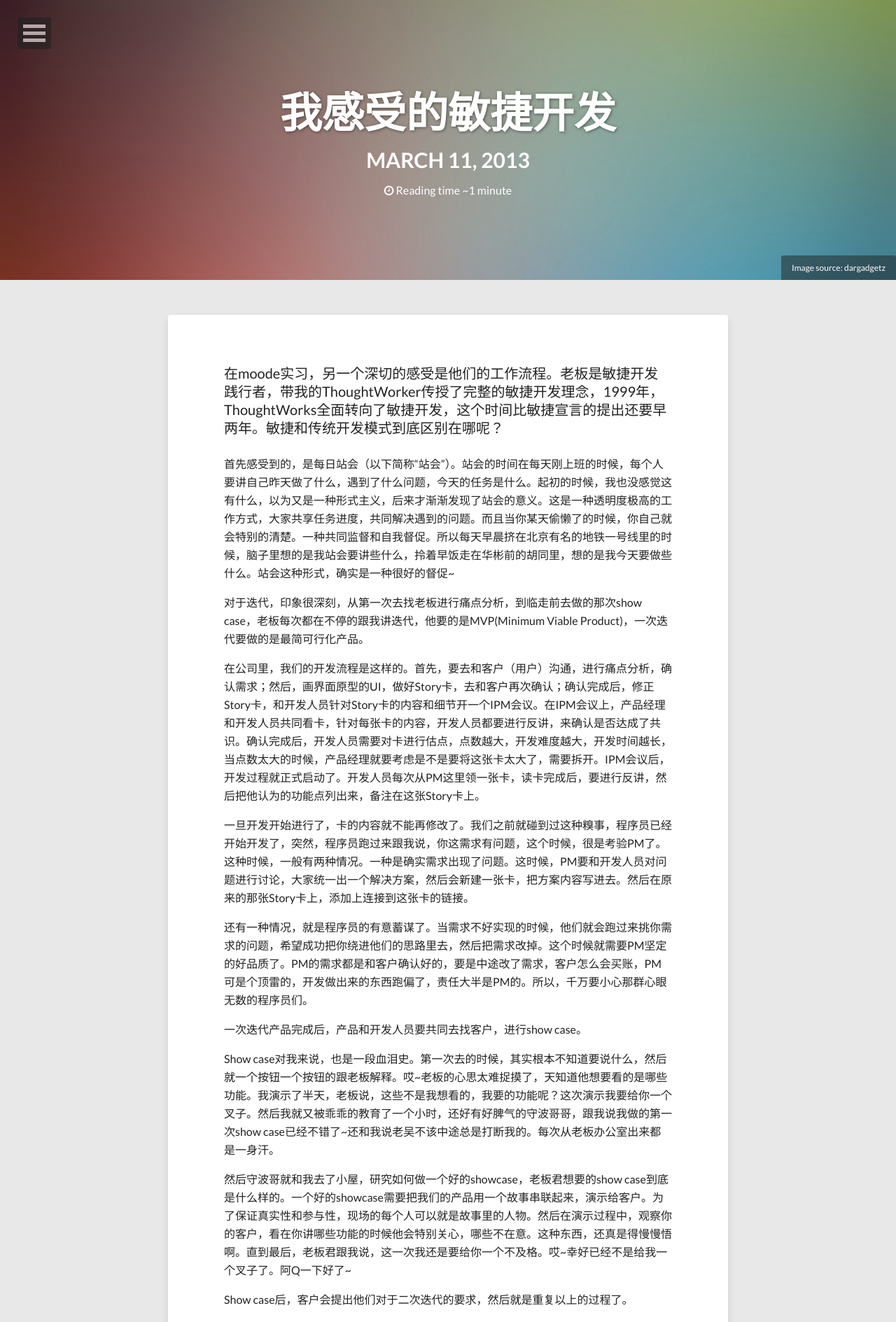
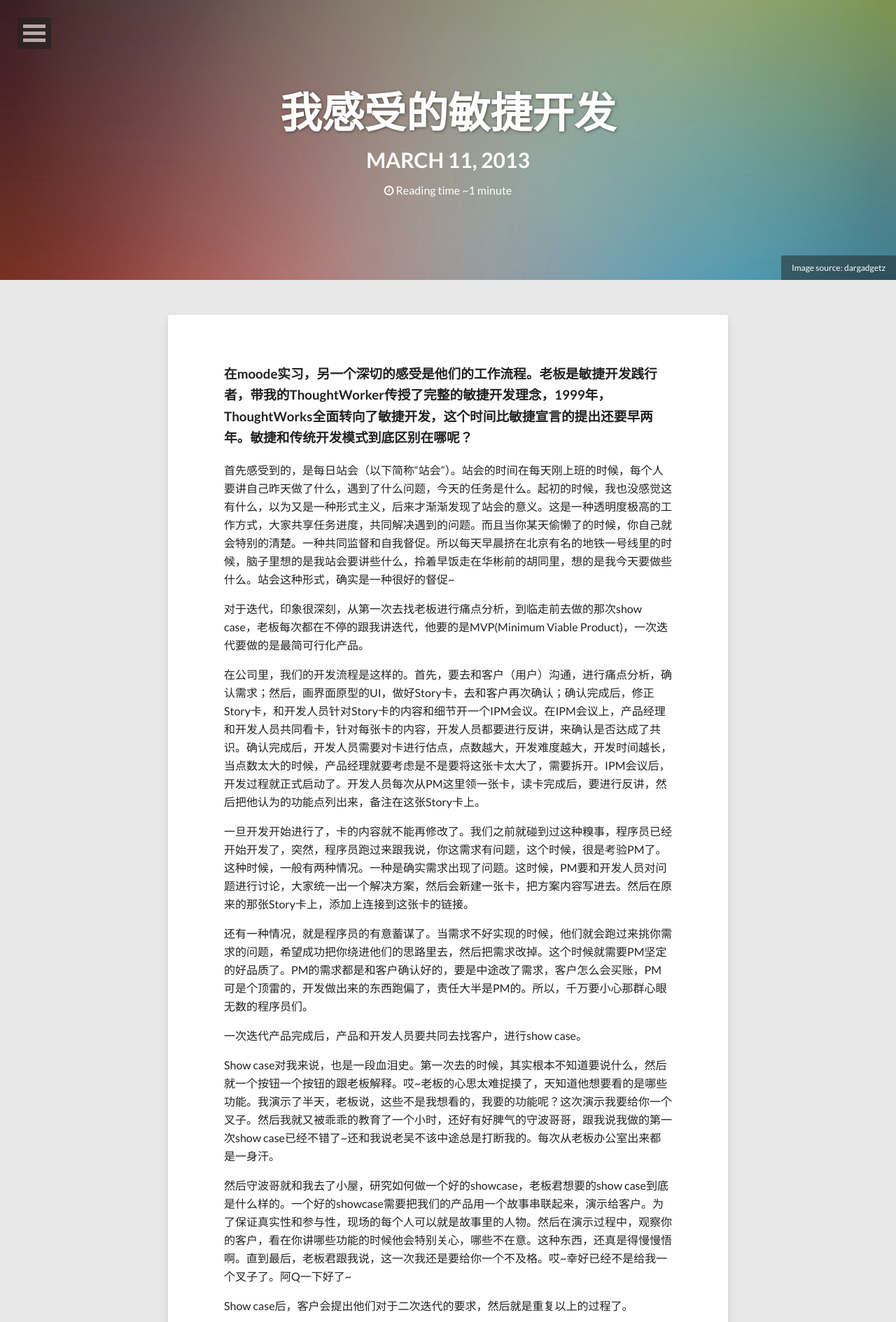
Before and after one commit to EnidYin/EnidYin.github.io, a Jekyll site: the page built from _posts/2013-03-11-My-Understandings-about-Agile.md, in a window 1280 px wide. Shown: the top 1889 px of the page at 70% size. Built offline with Jekyll 4.4.1, drawn with Linux system fonts in a browser that asks for light colours; nearby versions of some CDN libraries; comment, search, counter and statistics services are not loaded.

Commit message:
my first blog

```diff
--- a/_posts/2013-03-11-My-Understandings-about-Agile.md
+++ b/_posts/2013-03-11-My-Understandings-about-Agile.md
@@ -13,7 +13,7 @@ share: true
 ---
 
 
-在moode实习，另一个深切的感受是他们的工作流程。老板是敏捷开发践行者，带我的ThoughtWorker传授了完整的敏捷开发理念，1999年，ThoughtWorks全面转向了敏捷开发，这个时间比敏捷宣言的提出还要早两年。敏捷和传统开发模式到底区别在哪呢？
+###在moode实习，另一个深切的感受是他们的工作流程。老板是敏捷开发践行者，带我的ThoughtWorker传授了完整的敏捷开发理念，1999年，ThoughtWorks全面转向了敏捷开发，这个时间比敏捷宣言的提出还要早两年。敏捷和传统开发模式到底区别在哪呢？
 
 首先感受到的，是每日站会（以下简称“站会”）。站会的时间在每天刚上班的时候，每个人要讲自己昨天做了什么，遇到了什么问题，今天的任务是什么。起初的时候，我也没感觉这有什么，以为又是一种形式主义，后来才渐渐发现了站会的意义。这是一种透明度极高的工作方式，大家共享任务进度，共同解决遇到的问题。而且当你某天偷懒了的时候，你自己就会特别的清楚。一种共同监督和自我督促。所以每天早晨挤在北京有名的地铁一号线里的时候，脑子里想的是我站会要讲些什么，拎着早饭走在华彬前的胡同里，想的是我今天要做些什么。站会这种形式，确实是一种很好的督促~
 
```
